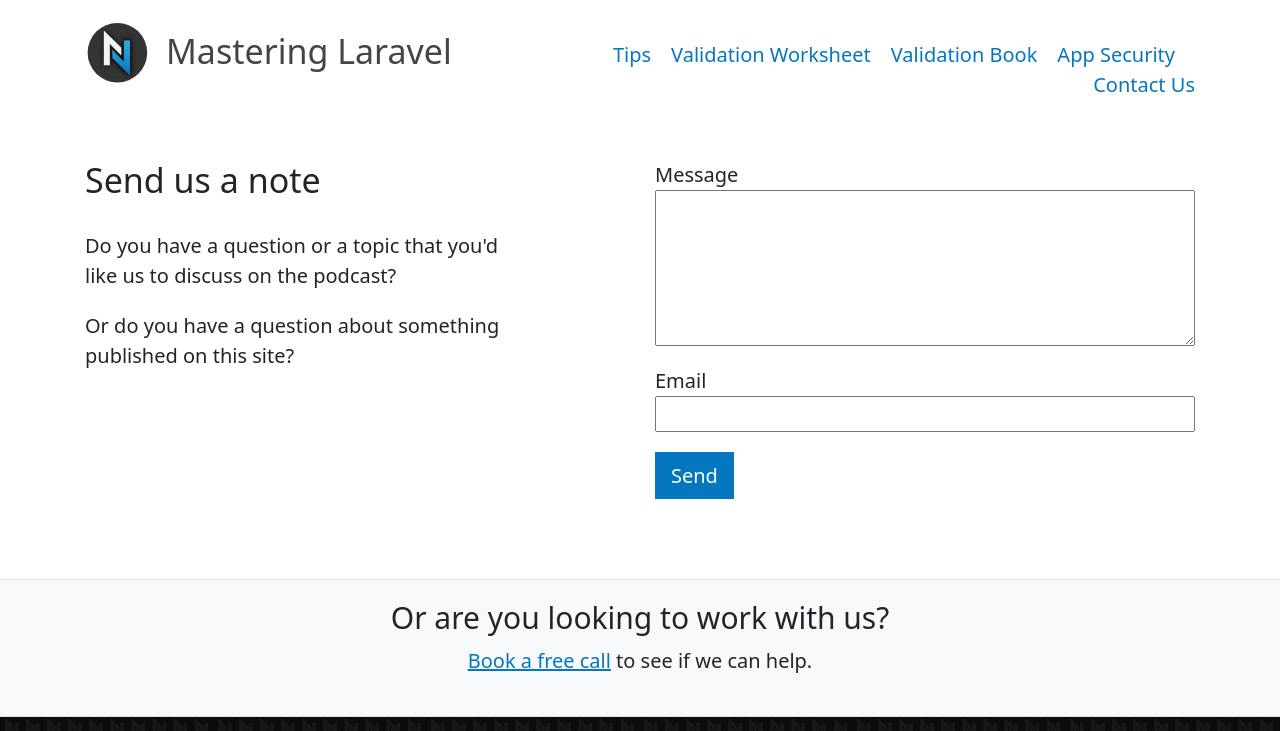
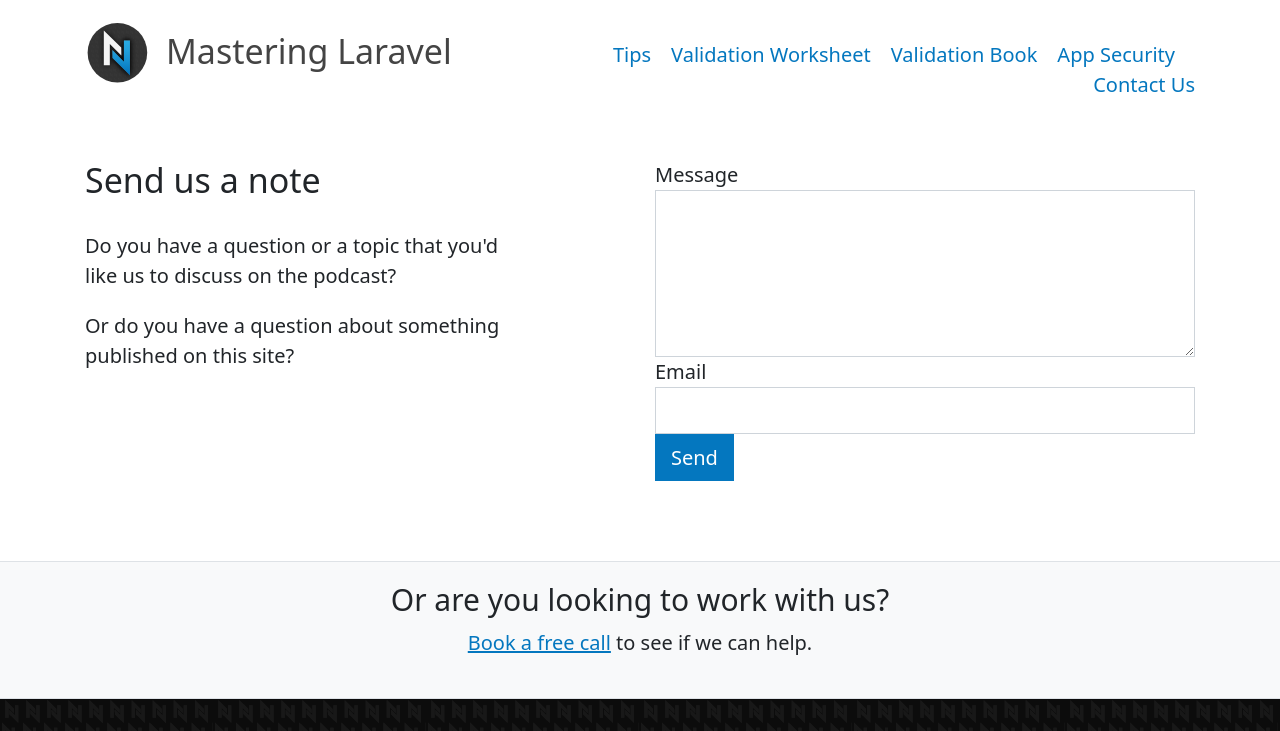
Before and after one commit to NoCompromises/masteringlaravel.io, a Vue app: page /contact in a window 1280 px wide. Shown: the top 731 px of the page. Built offline with nearby package versions, Linux system fonts and the light colour scheme.

Commit message:
bootstrap those forms

```diff
--- a/src/views/ContactUs.vue
+++ b/src/views/ContactUs.vue
@@ -20,24 +20,24 @@
               action="/contact-success"
               data-netlify="true"
             >
-              <p>
+              <div class="form-group">
                 <label for="message">Message</label>
                 <textarea
+                  class="form-control"
                   name="message"
                   rows="5"
                   required
-                  style="display: block; width: 100%"
                 ></textarea>
-              </p>
-              <p>
+              </div>
+              <div class="form-group">
                 <label for="email">Email</label>
                 <input
+                  class="form-control"
                   type="email"
                   name="email"
                   required
-                  style="display: block; width: 100%"
                 />
-              </p>
+              </div>
               <p>
                 <button type="submit" class="btn btn-primary">Send</button>
               </p>
```
